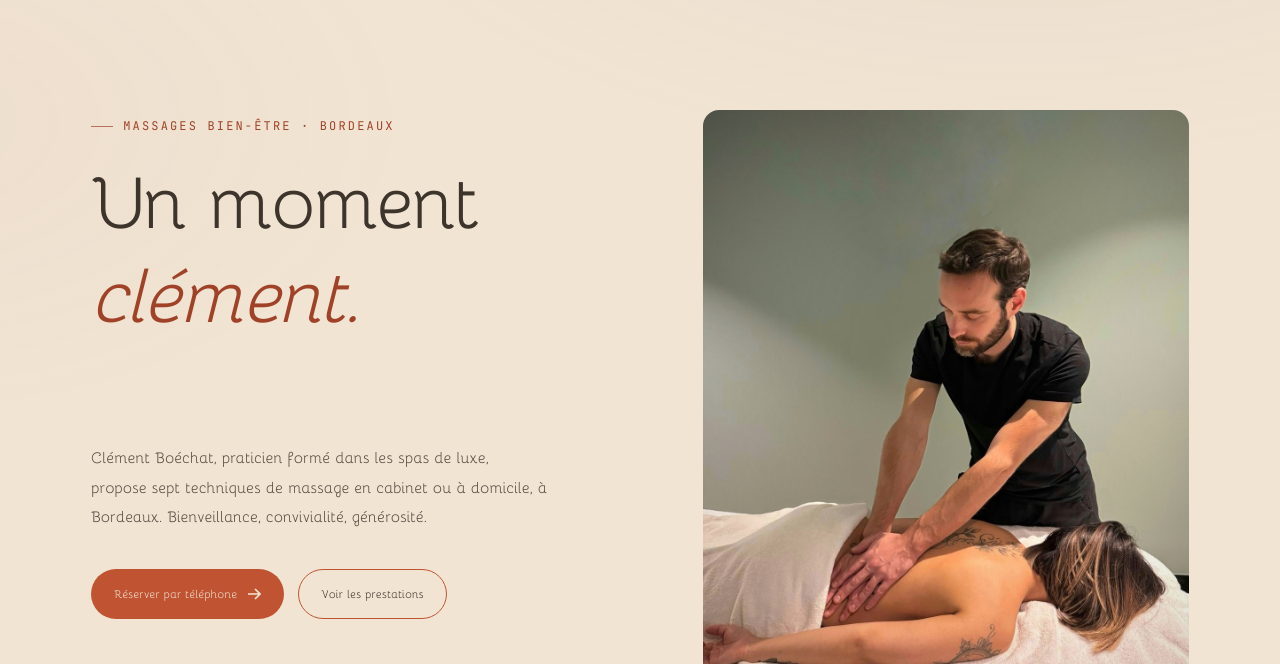
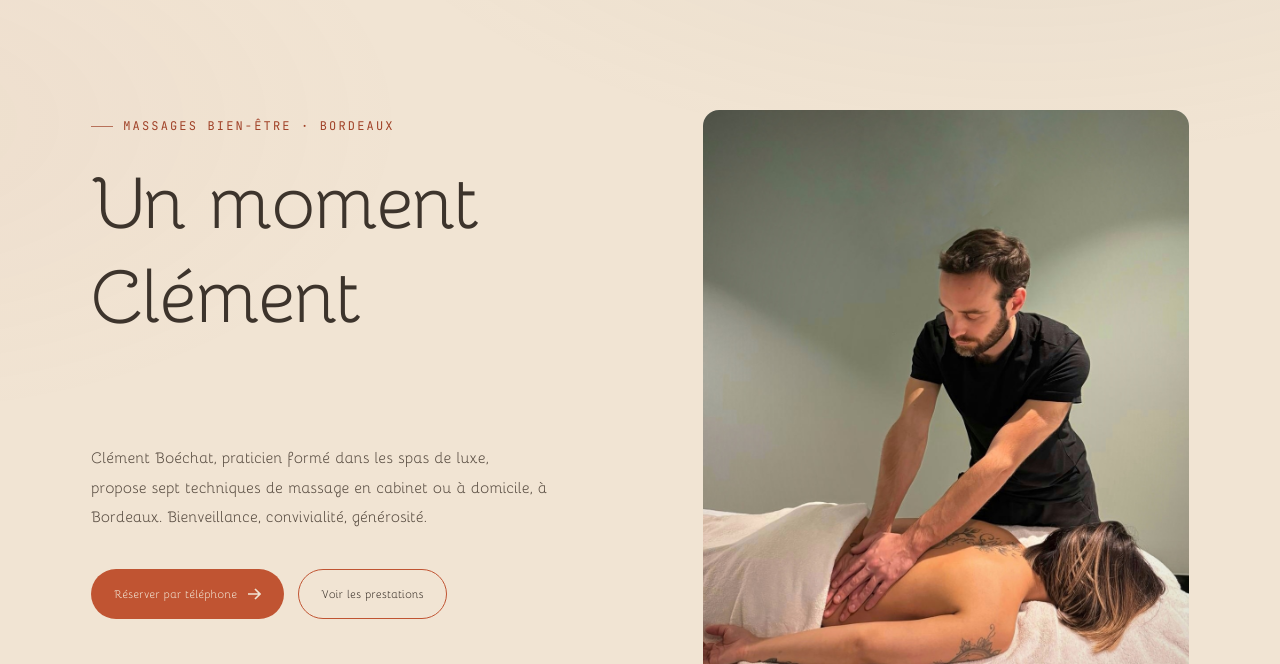
Before and after one commit to gchuinard/gotyeah-clement, a plain HTML site: page index.html in a window 1280 px wide. Shown: the part 118-782 px from the top of the page. Drawn offline with Linux system fonts and the light colour scheme.

Commit message:
fix: correct capitalization in hero section heading in index.html
Updated the heading text in the hero section to capitalize "Clément" for proper noun formatting, enhancing the overall presentation and consistency of the content.

```diff
--- a/index.html
+++ b/index.html
@@ -141,7 +141,7 @@
             <div class="hero-copy-top">
               <div class="eyebrow reveal">Massages bien-être · Bordeaux</div>
               <h1 class="reveal delay-1" style="margin-top: 20px">
-                Un moment<br /><em>clément.</em>
+                Un moment<br />Clément
               </h1>
             </div>
 
```
